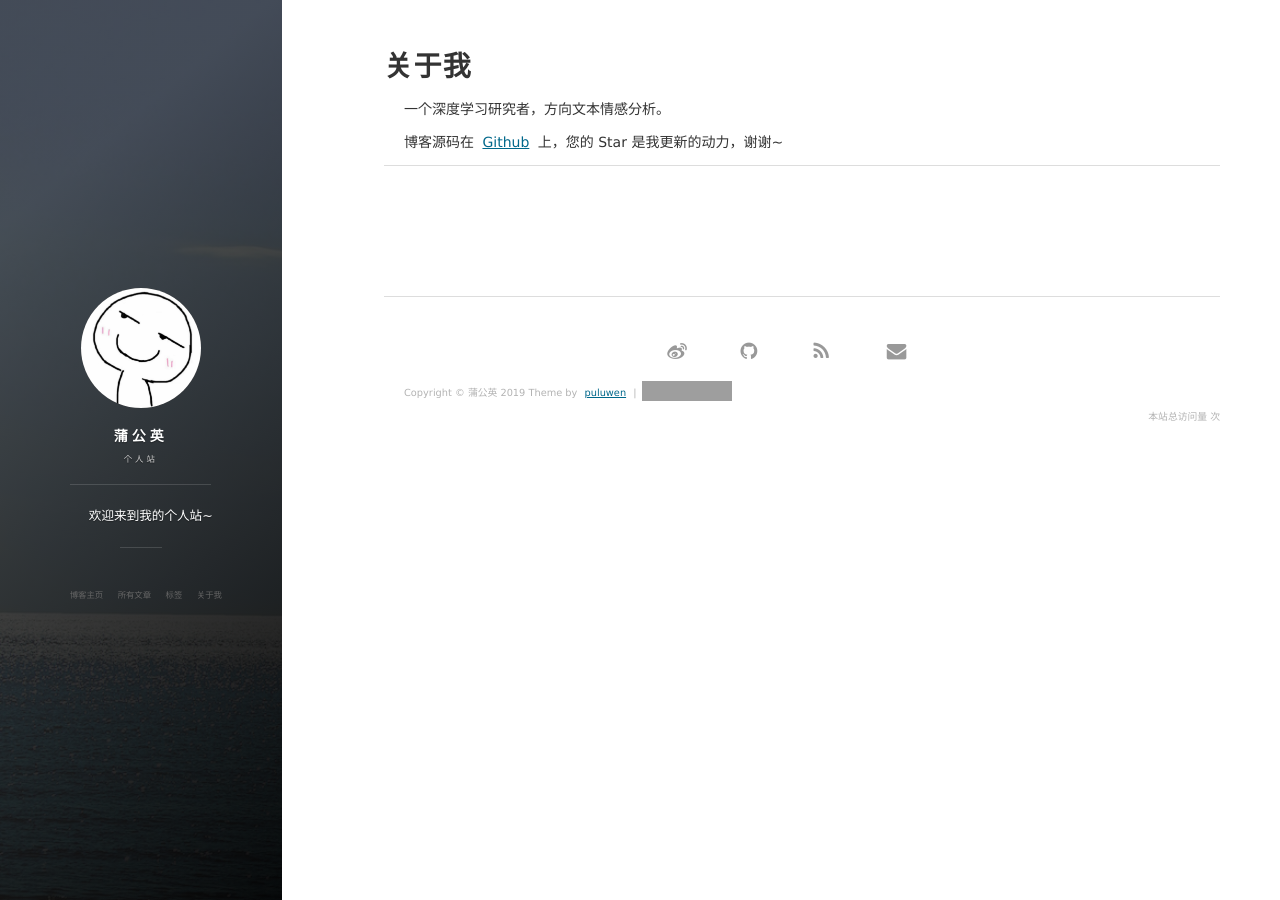
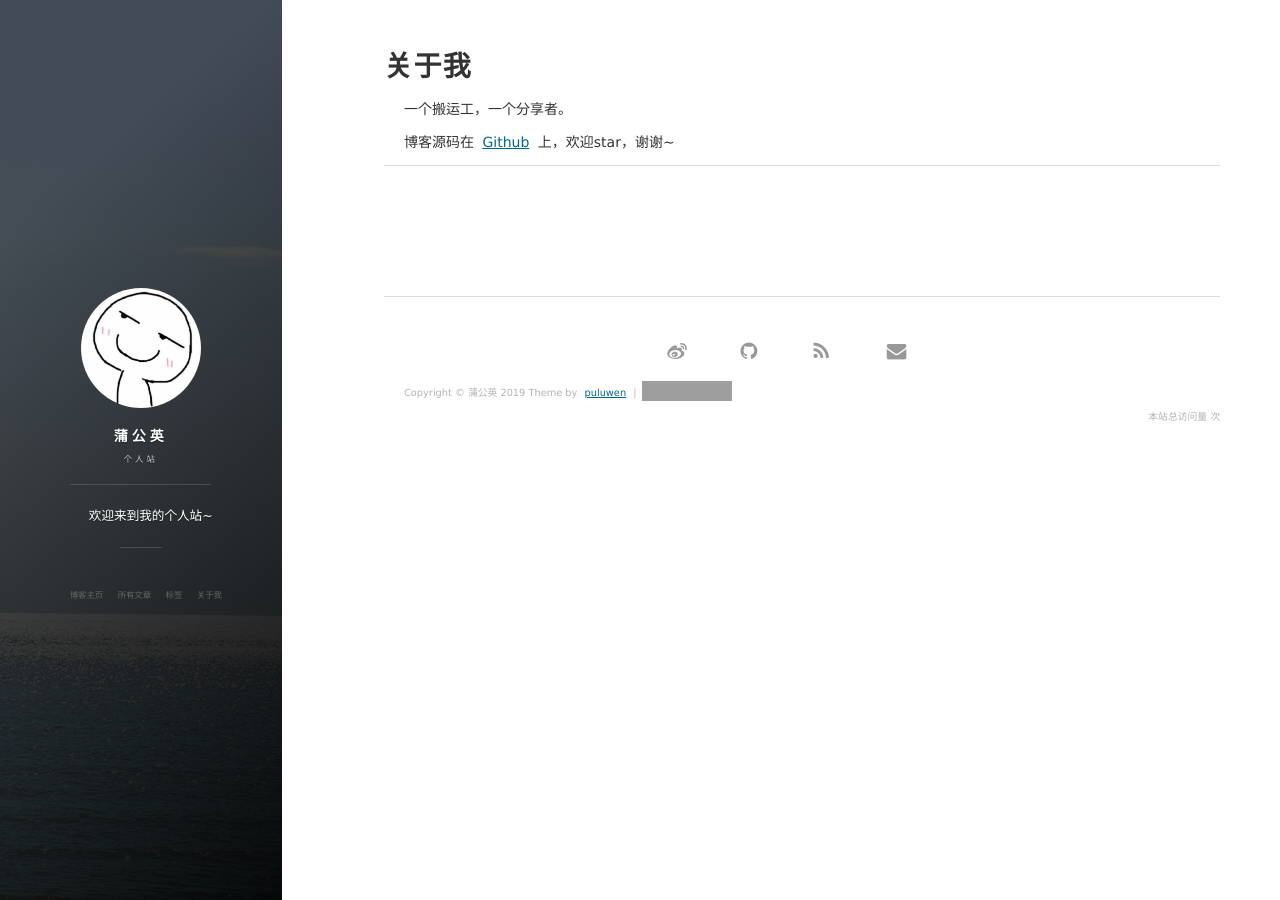
Before and after one commit to puluwen/puluwen.github.io, a Jekyll site: the page built from about.md, in a window 1280 px wide. Built offline with Jekyll 4.4.1, drawn with Linux system fonts in a browser that asks for light colours; nearby versions of some CDN libraries; comment, search, counter and statistics services are not loaded; grey boxes are pictures that could not be loaded.

Commit message:
update fastText

```diff
--- a/about.md
+++ b/about.md
@@ -3,11 +3,11 @@ layout: page
 title: 关于我
 ---
 
-一个深度学习研究者，方向文本情感分析。
+一个搬运工，一个分享者。
 
 <p>
 
-博客源码在 <a target="_blank" href='https://github.com/puluwen/puluwen.github.io'>Github</a> 上，您的 Star 是我更新的动力，谢谢~
+博客源码在 <a target="_blank" href='https://github.com/puluwen/puluwen.github.io'>Github</a> 上，欢迎star，谢谢~
 
 <p>
 
```
